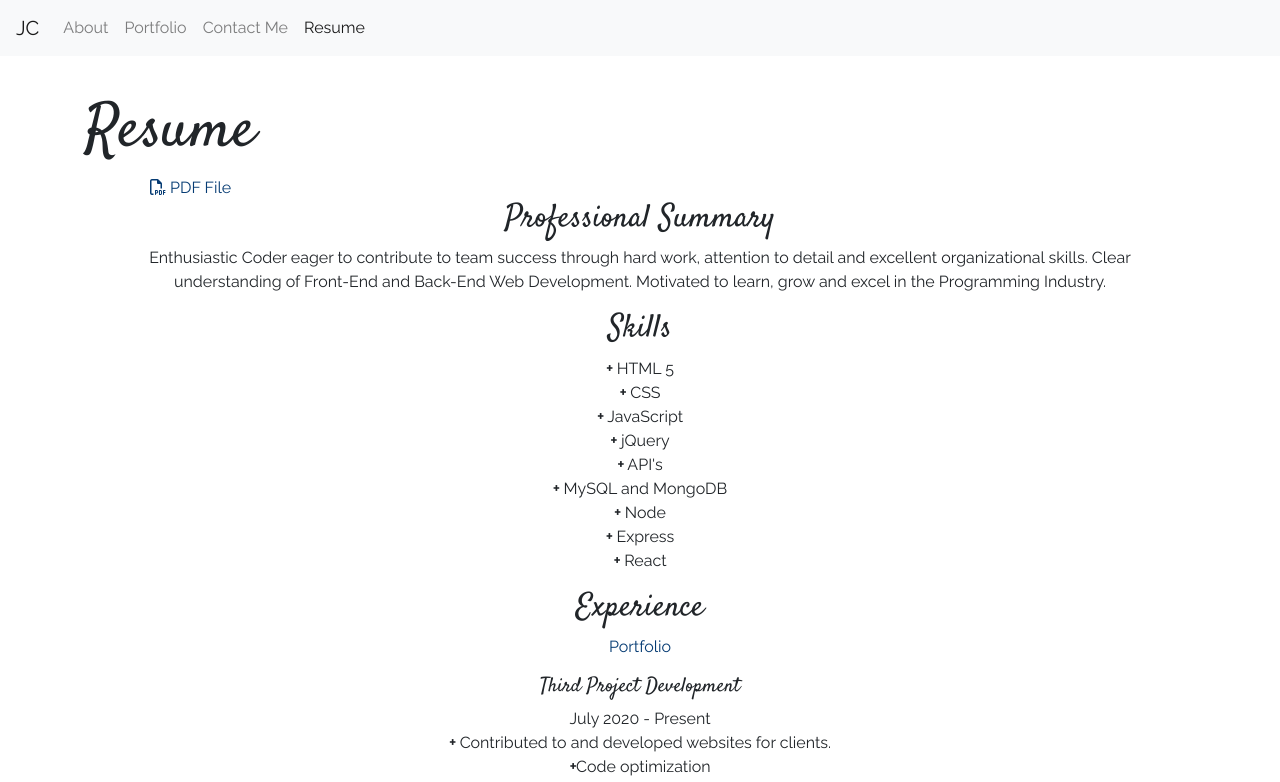
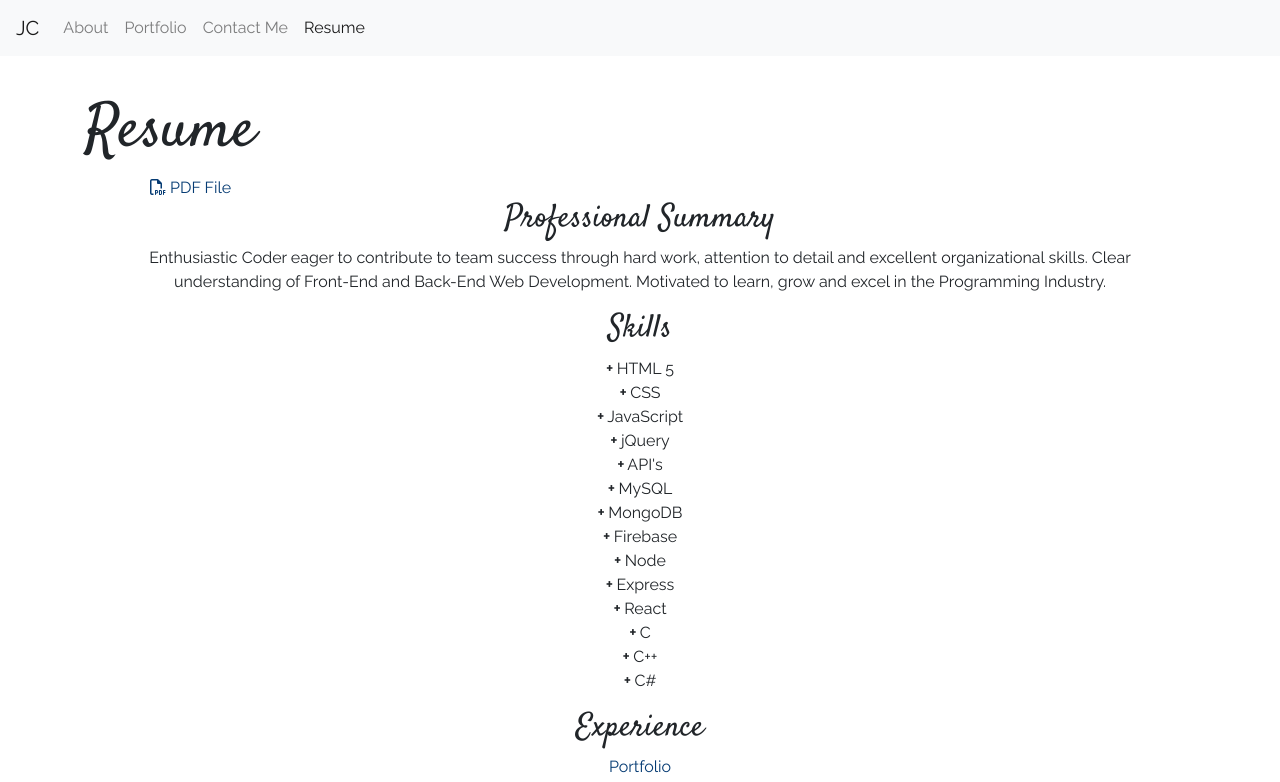
Before and after one commit to tiiedye/React-Portfolio, a React (Create React App) app: page /resume in a window 1280 px wide. Shown: the top 782 px of the page. Built offline with nearby package versions, Linux system fonts and the light colour scheme; the HTML template or start-up script is replaced by a standard one.

Commit message:
updating skills

```diff
--- a/src/pages/Resume.js
+++ b/src/pages/Resume.js
@@ -34,13 +34,23 @@ function Resume() {
                     <br />
                     <b>+</b> API's
                     <br />
-                    <b>+</b> MySQL and MongoDB
+                    <b>+</b> MySQL
+                    <br />
+                    <b>+</b> MongoDB
+                    <br />
+                    <b>+</b> Firebase
                     <br />
                     <b>+</b> Node
                     <br />
                     <b>+</b> Express
                     <br />
                     <b>+</b> React
+                    <br />
+                    <b>+</b> C
+                    <br />
+                    <b>+</b> C++
+                    <br />
+                    <b>+</b> C#
                 </p>
 
             <h2>Experience</h2>
```
